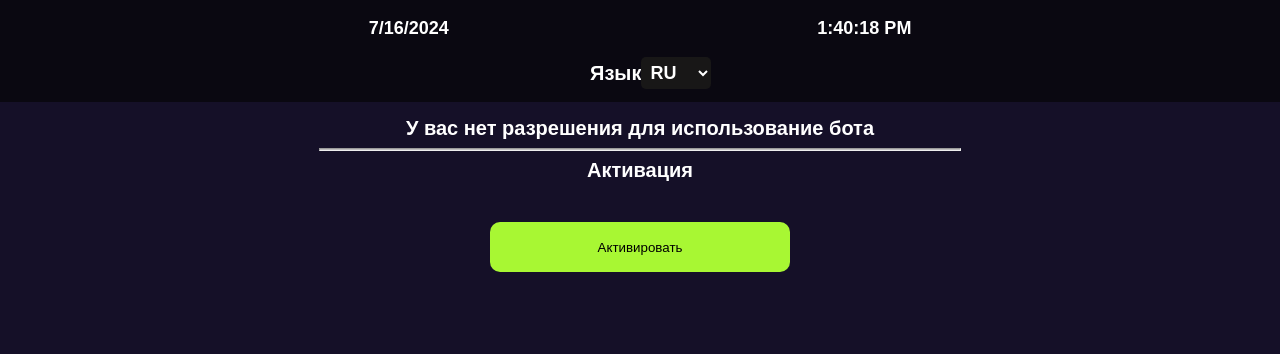
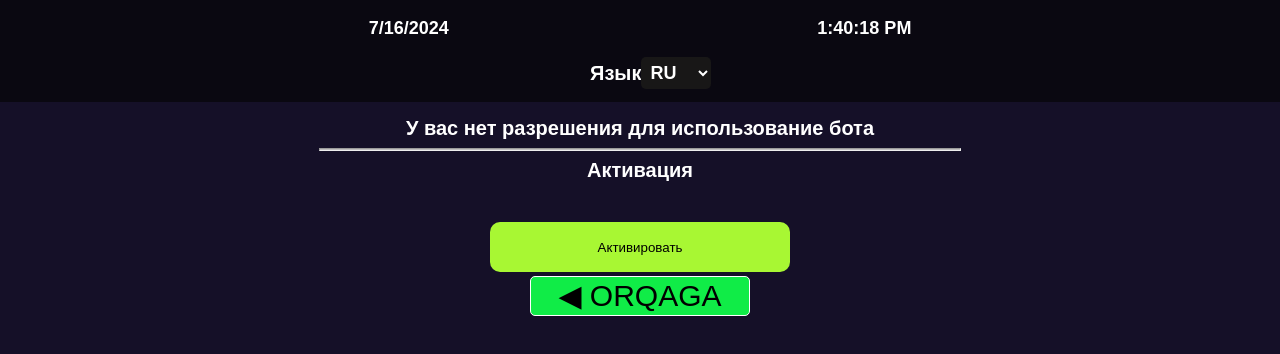
Before and after one commit to dilshodtm7/mines, a React (Vite) app: page /activate in a window 1280 px wide. Shown: the top 354 px of the page. Built offline with nearby package versions, Linux system fonts and the light colour scheme.

Commit message:
Update activate.jsx

```diff
--- a/src/register/activate.jsx
+++ b/src/register/activate.jsx
@@ -1,6 +1,8 @@
 import React from "react";
+import { useNavigate } from "react-router-dom";
 
 const activation = () => {
+      const navigate = useNavigate();
 const language = localStorage.getItem("country");
 
 if (language === "UZ") {
@@ -18,6 +20,7 @@ if (language === "UZ") {
         </a>
 
         </div>
+        <button className="orqaga" onClick={() => navigate("/")}> ◀ Назад</button>
       </div>
 
 
@@ -40,6 +43,7 @@ if (language === "ENG") {
         </a>
 
         </div>
+        <button className="orqaga" onClick={() => navigate("/")}> ◀ BACK</button>
       </div>
     </>
   );
@@ -58,6 +62,7 @@ if (language === "ENG") {
         </a>
 
         </div>
+        <button className="orqaga" onClick={() => navigate("/")}> ◀ ORQAGA</button>
       </div>
     </>
   );
```
